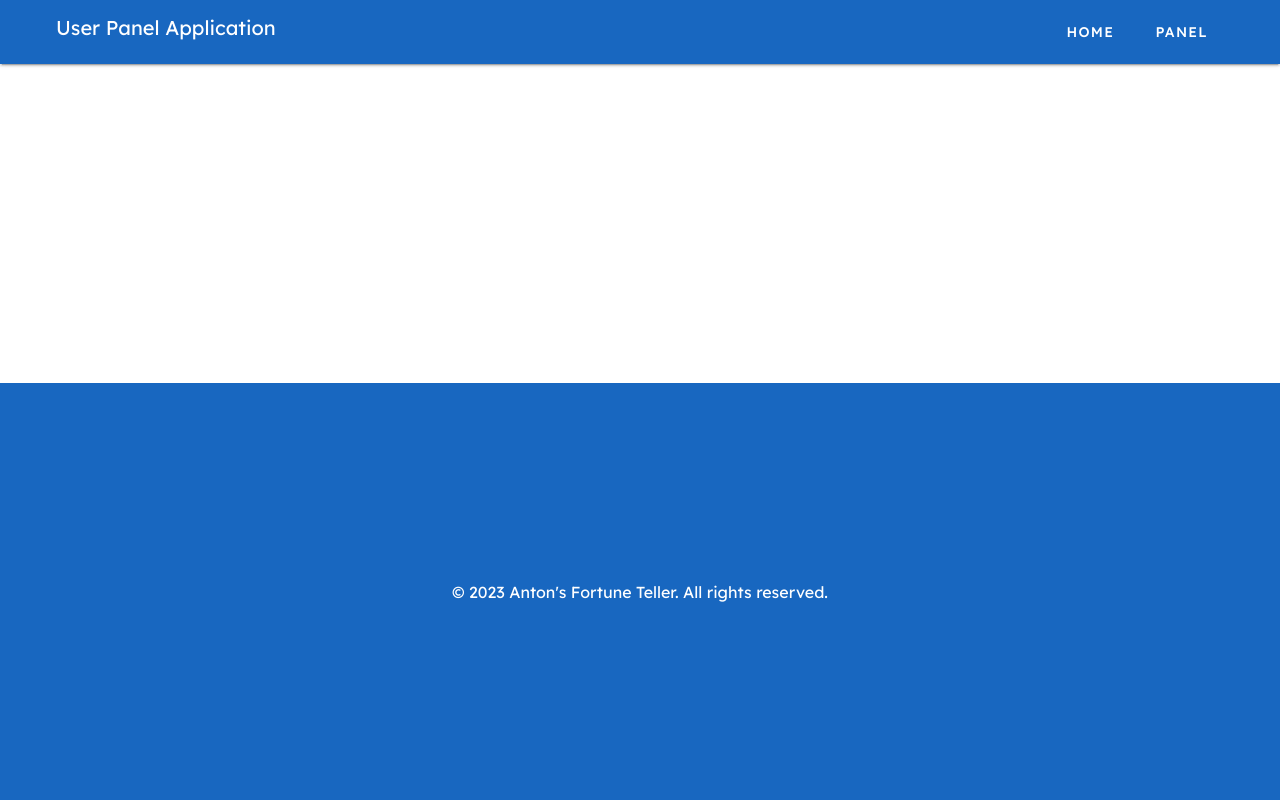
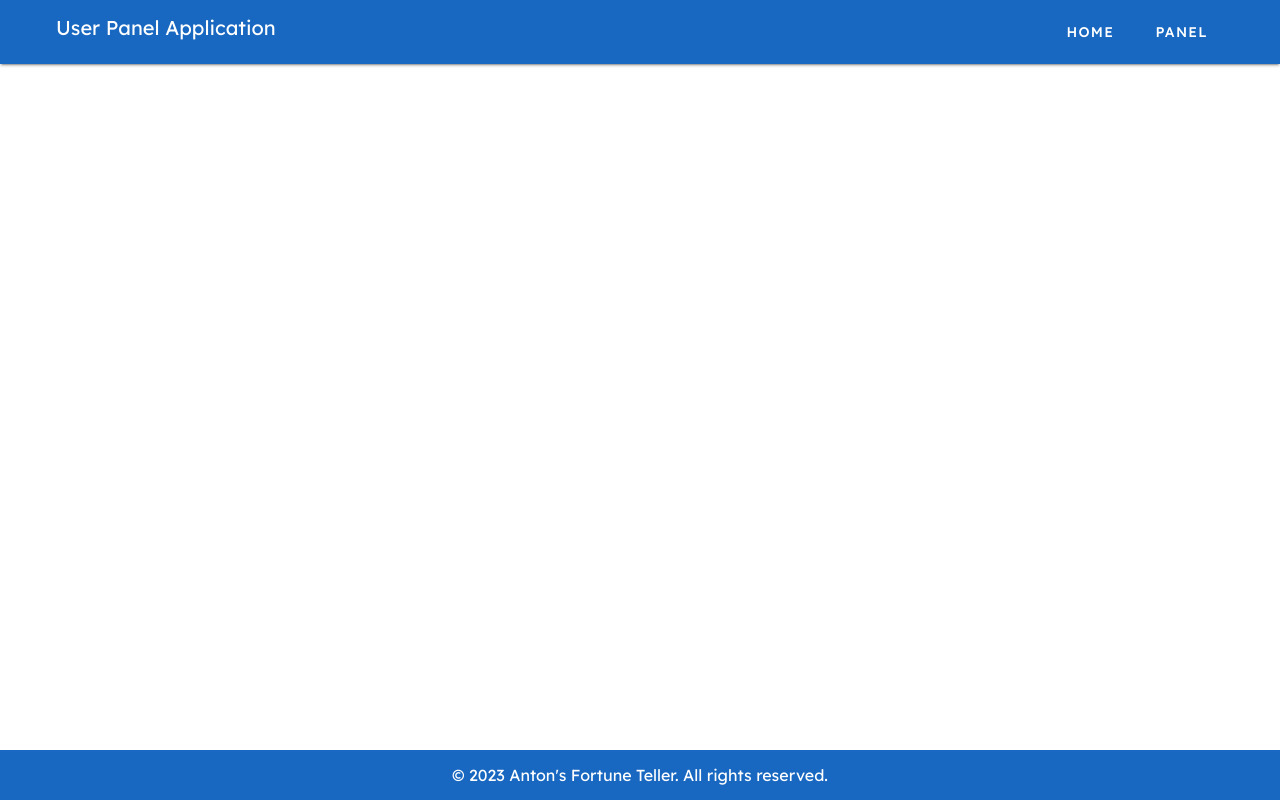
Before and after one commit to NotatNiiK/UserPanel, a Vue app: page / in a window 1280 px wide. Built offline with nearby package versions, Linux system fonts and the light colour scheme.

Commit message:
temporary fixed footer height bug

```diff
--- a/src/components/TheFooter.vue
+++ b/src/components/TheFooter.vue
@@ -1,5 +1,5 @@
 <template>
-  <v-footer color="primary" class="bg-grey-lighten-1" height="50">
+  <v-footer color="primary" height="50" style="flex: 0 0 50px">
     <v-row justify="center" no-gutters>
       <v-col class="text-center" cols="12">
         © 2023 Anton's Fortune Teller. All rights reserved.
```
